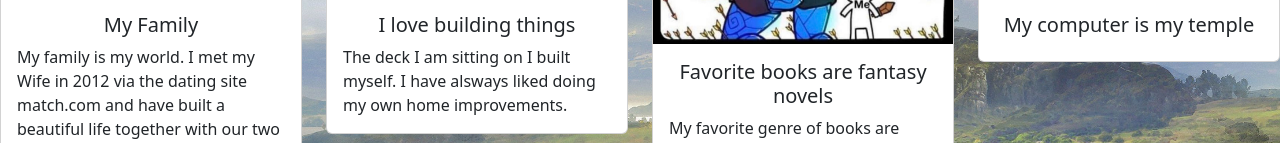
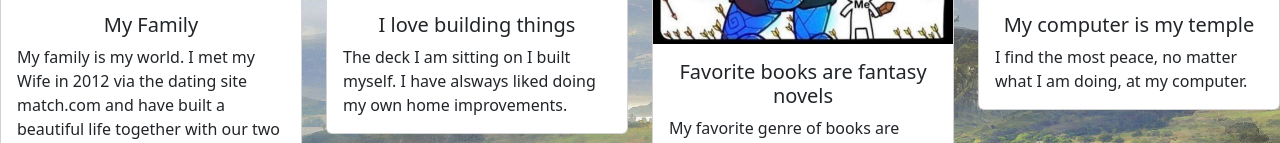
Before and after one commit to sully8698/sully8698.github.io, a plain HTML site: page html/About.html in a window 1280 px wide. Shown: the part 357-500 px from the top of the page. Drawn offline with nearby package versions, Linux system fonts and the light colour scheme.

Commit message:
Update About.html
Update to text on the Computer Card

```diff
--- a/html/About.html
+++ b/html/About.html
@@ -53,7 +53,7 @@
                             <img src="../compCats.JPG" class="card-img-top" alt="Inspirational Picture">
                             <div class="card-body">
                                 <h5 class="card-title text-center">My computer is my temple</h5>
-                                <p class="card-text"></p>
+                                <p class="card-text">I find the most peace, no matter what I am doing, at my computer.</p>
                             </div>
                         </div>
                     </div>
```
